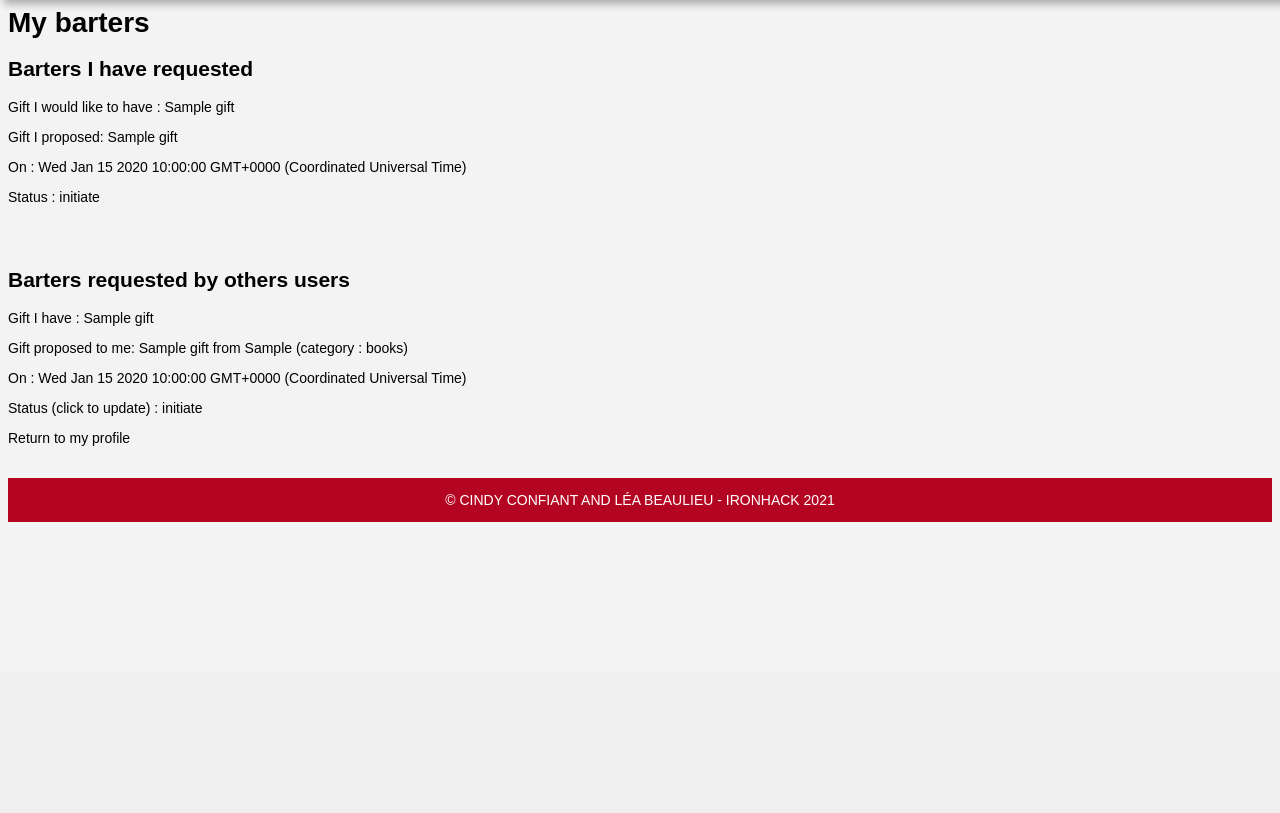
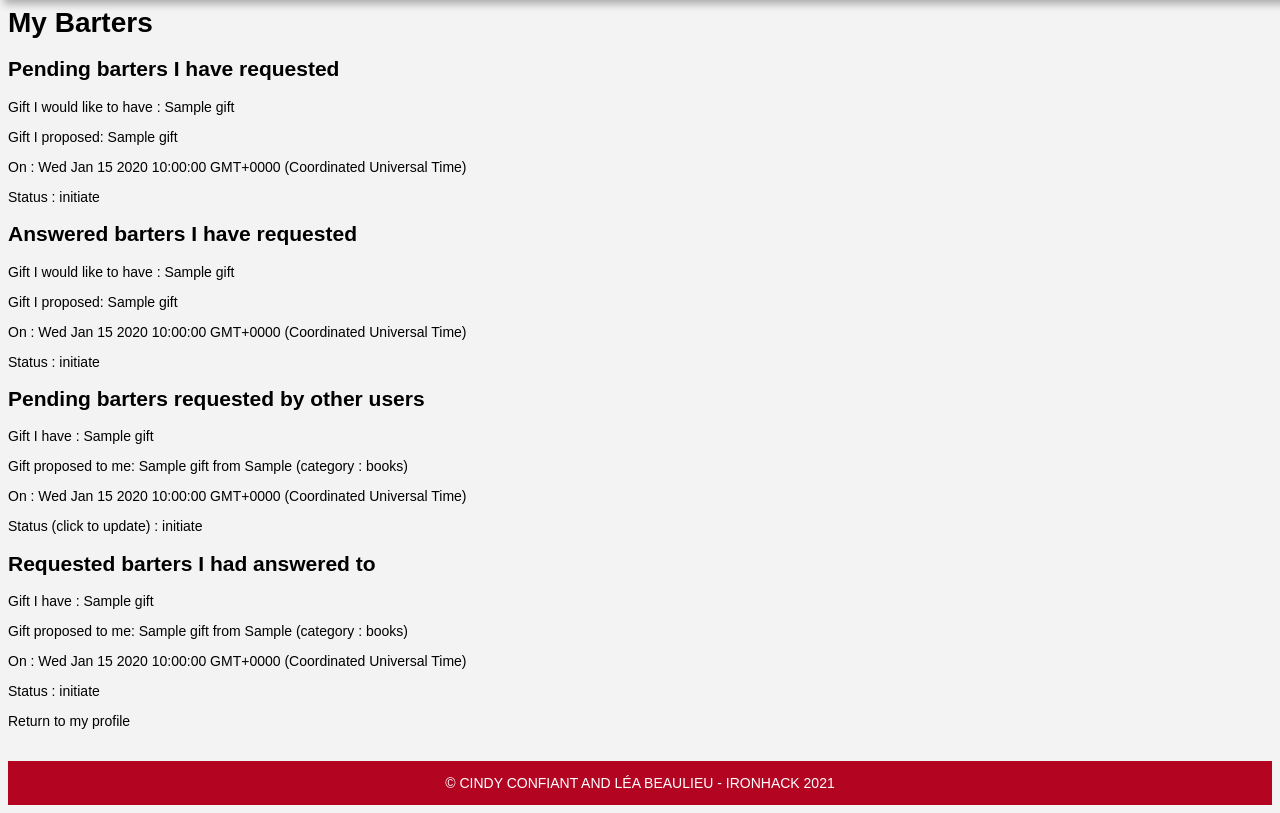
Before and after one commit to lea-beaulieu/re-gift, a Node server app: page /transactionsstatus in a window 1280 px wide. Shown: the part 128-941 px from the top of the page. Before the commit the page ends 650 px from the top, so only its background shows below. Run offline with Node 20, Linux system fonts and the light colour scheme; the visitor is signed in with stand-in values (Sample User, id 1); tables that the repository leaves empty hold one stand-in row (values such as "Sample post"); some libraries are stand-ins or nearby versions.

Commit message:
barters listing updated

```diff
--- a/routes/transaction.js
+++ b/routes/transaction.js
@@ -48,31 +48,41 @@ router.post('/gifts/:id', (req, res, next) => {
 // ######## ####  ######     ##    #### ##    ##  ######
 
 router.get('/transactionsstatus', (req, res) => {
-  Gift.find({ user: req.session.user._id})
+  Gift.find({user: req.session.user._id})
     .then(mygifts => {
       var mygiftsIds = [];
-        for (let i = 0; i < mygifts.length; i++) {
-          mygiftsIds.push(mygifts[i].id);
-        }
+      for (let i =0; i<mygifts.length; i++) {
+        mygiftsIds.push(mygifts[i].id);
+      }
       console.log('mygifts: ', mygifts)
       console.log('mygiftsIds: ', mygiftsIds)
-      Transaction.find({ giftB: { $in: mygiftsIds } })
+      Transaction.find({giftB:{ $in: mygiftsIds}, status:{ $eq:'initiate'}})
         .populate('giftA')
         .populate('giftB')
-        .then(transactionsIaskedfor => {
+        .then(transactionsIaskedfor=> {
           console.log('transactionIaskedfor: ', transactionsIaskedfor)
-          Transaction.find({ giftA: { $in: mygiftsIds } })
+          Transaction.find({giftB:{ $in: mygiftsIds}, status:{ $ne:'initiate'}})
             .populate('giftA')
             .populate('giftB')
-            .then(transactionsIamaskedfor => {
-                console.log('transactionIamaskedfor: ', transactionsIamaskedfor)
-                res.render('transaction/status', { mygifts, transactionsIaskedfor, transactionsIamaskedfor, userInSession: req.session.user })
-            })
-        })
+            .then(answeredtransactionsIaskedfor=> {
+              Transaction.find({giftA:{ $in: mygiftsIds}, status:{ $eq:'initiate'}})
+              .populate('giftA')
+              .populate('giftB')
+              .then(transactionsIamaskedfor=> {
+                Transaction.find({giftA:{ $in: mygiftsIds}, status:{ $ne:'initiate'}})
+                .populate('giftA')
+                .populate('giftB')
+                .then(transactionsupdated=> {
+                  console.log('transactionIamaskedfor: ', transactionsIamaskedfor);
+                  res.render('transaction/status', {mygifts, transactionsIaskedfor, answeredtransactionsIaskedfor, transactionsIamaskedfor, transactionsupdated, userInSession: req.session.user })
+                }).catch(error => next(error));
+              }).catch(error => next(error));
+          }).catch(error => next(error));
+        }).catch(error => next(error));
     })
     .catch(error => {
-        console.log(`listing error: ${error}`);
-        next(error);
+      console.log(`listing error: ${error}`);
+      next(error);
     })
 })
 
@@ -140,45 +150,6 @@ router.post('/transaction/:id', (req, res, next) => {
         res.render('transaction/edit', { errorMessage: 'Error while editing the transaction status.' });
         next(error);
     })
+})
 
-    //CALLBACK HELL
-    // Transaction.findByIdAndUpdate(req.params.id, { status: status }, { new: true })
-    //     .then(editedstatustransaction => {
-    //         Gift.findById(editedstatustransaction.giftB)
-    //             .populate('user')
-    //             .then(giftproposed => {
-    //                 console.log('userToContact: ', giftproposed.user)
-    //                 console.log(`The transaction with the new status is: ${editedstatustransaction}.`)
-    //                 if (req.body.status === 'accept') {
-
-
-    //                     Gift.findByIdAndUpdate(editedstatustransaction.giftB, { available: false }, { new: true })
-    //                         .then(availableStatus => {
-    //                             console.log(`The new status of the gift B is after answer ${availableStatus}`)
-
-    //                             Gift.findByIdAndUpdate(editedstatustransaction.giftA, { available: false }, { new: true })
-    //                                 .then(availableStatus => {
-    //                                     console.log(`The new status of the gift A is after answer ${availableStatus}`)
-
-    //                                     res.render('transaction/contact', {
-    //                                         editedstatustransaction,
-    //                                         giftproposed,
-    //                                         userInSession: req.session.user
-    //                                     })
-
-    //                                 })
-
-
-    //                         })
-    //                 } else {
-    //                     res.redirect('/transactionsstatus')
-    //                 }
-    //             })
-    //     })
-    //     .catch(error => {
-    //         console.log(`error while updating the transaction status: ${error}`)
-    //         res.render('transaction/edit', { errorMessage: 'Error while editing the transaction status.' })
-    //     })
-
-})
 module.exports = router;
--- a/views/transaction/status.hbs
+++ b/views/transaction/status.hbs
@@ -1,8 +1,8 @@
 {{#if userInSession}}
 
-<h1> My barters</h1>
+<h1> My Barters </h1>
 
-<h2> Barters I have requested </h2>
+<h2> Pending barters I have requested </h2>
 
     {{#each transactionsIaskedfor}}
     <p>Gift I would like to have : <a href="/gifts/{{this.giftA.id}}">{{this.giftA.name}}</a></p>
@@ -11,20 +11,34 @@
     <p>Status : {{this.status}}</p>
     {{/each}}
 
-<br><br>
+<h2> Answered barters I have requested </h2>
 
-<h2> Barters requested by others users </h2>
+    {{#each answeredtransactionsIaskedfor}}
+    <p>Gift I would like to have : <a href="/gifts/{{this.giftA.id}}">{{this.giftA.name}}</a></p>
+    <p>Gift I proposed: <a href="/mygifts/{{this.giftB.id}}">{{this.giftB.name}}</a></p>
+    <p>On : {{this.createdAt}}</p>
+    <p>Status : {{this.status}}</p>
+    {{/each}}
+
+<h2> Pending barters requested by other users </h2>
 
     {{#each transactionsIamaskedfor}}
     <p>Gift I have : <a href="/mygifts/{{this.giftA.id}}">{{this.giftA.name}}</a></p>
     <p>Gift proposed to me: <a href="/gifts/{{this.giftB.id}}">{{this.giftB.name}}</a> from {{this.giftB.brand}} (category : {{this.giftB.category}})</p>
     <p>On : {{this.createdAt}}</p>
     <p>Status (click to update) : <a href="/transaction/{{this.id}}">{{this.status}}</a></p>
+    {{/each}}
 
+<h2> Requested barters I had answered to</h2>
+
+    {{#each transactionsupdated}}
+    <p>Gift I have : <a href="/mygifts/{{this.giftA.id}}">{{this.giftA.name}}</a></p>
+    <p>Gift proposed to me: <a href="/gifts/{{this.giftB.id}}">{{this.giftB.name}}</a> from {{this.giftB.brand}} (category : {{this.giftB.category}})</p>
+    <p>On : {{this.createdAt}}</p>
+    <p>Status : {{this.status}}</p>
     {{/each}}
 
 <a href="/profile">Return to my profile</a>
-
 {{else}}
-    <p>Log in</p>
+    <p>Connectez-vous !</p>
 {{/if}}
```
Also changed, not shown: views/user/myprofile.hbs (+8 -4 lines).
